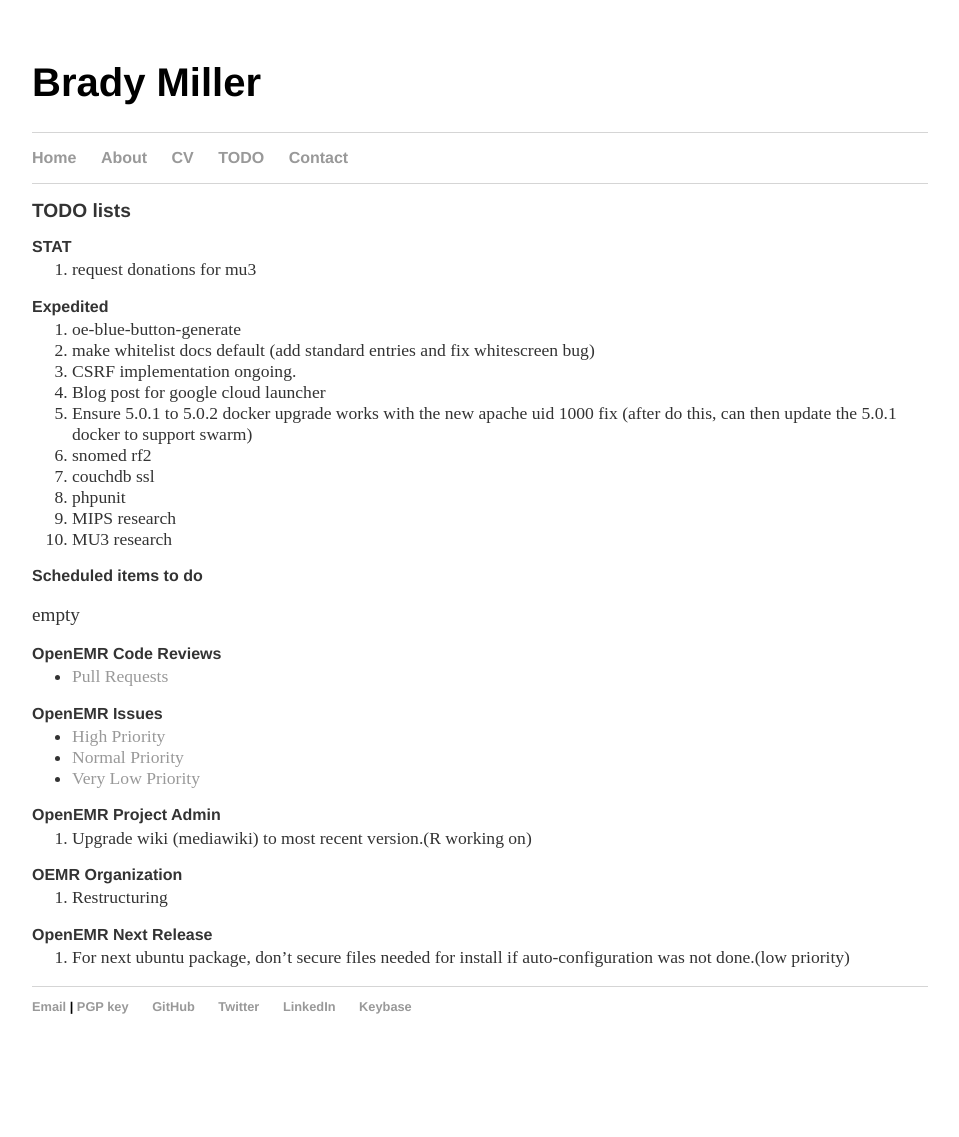
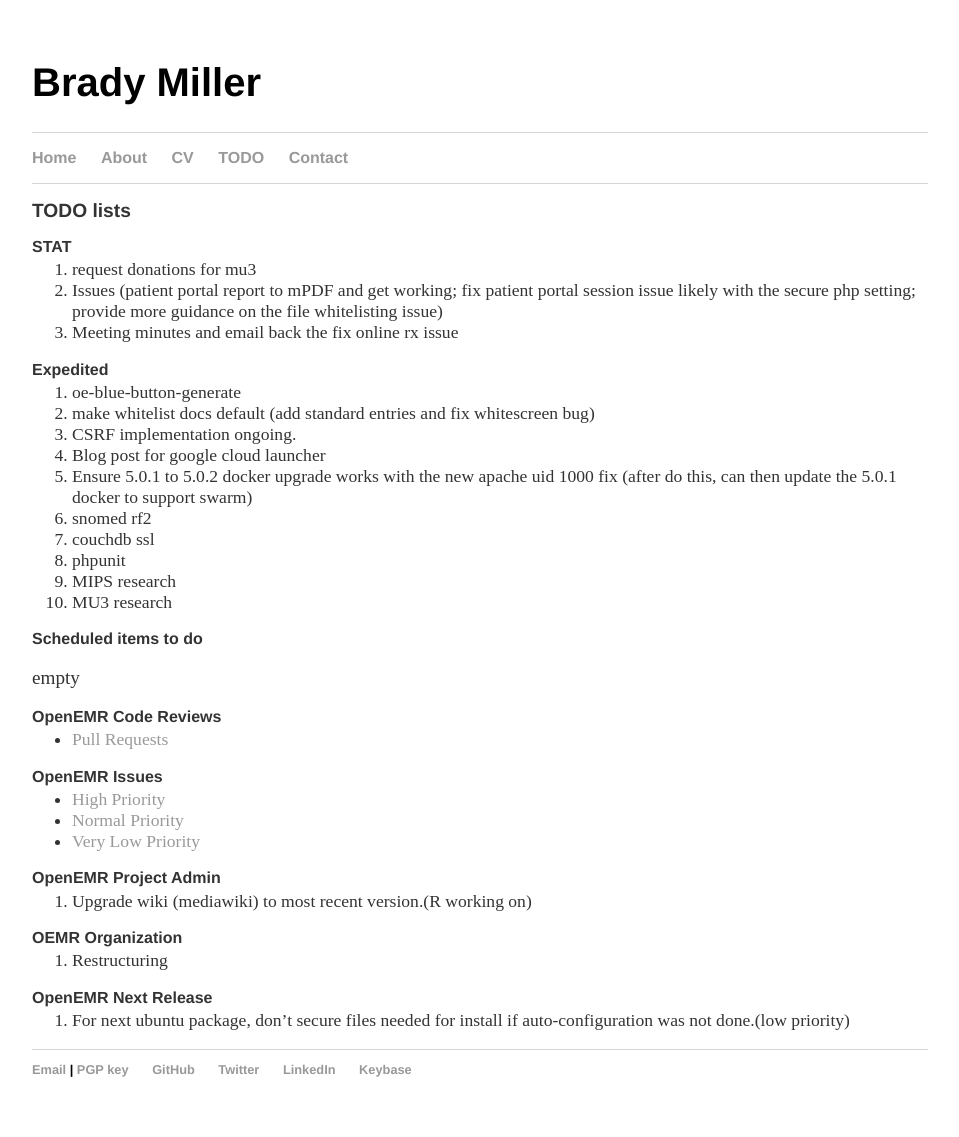
Before and after one commit to bradymiller/bradymiller.github.io, a Jekyll site: the page built from todo/index.md, in a window 1280 px wide. Shown: the whole page, without its empty margins (160-1119 px from the left). Built offline with Jekyll 4.4.1, drawn with Linux system fonts in a browser that asks for light colours; our own code applies the rules of GitHub Pages for plain Markdown files; before the commit the page ends 1074 px from its top, so only the background shows below that.

Commit message:
Update index.md

```diff
--- a/todo/index.md
+++ b/todo/index.md
@@ -5,6 +5,8 @@
 
 ### STAT
 1. request donations for mu3
+2. Issues (patient portal report to mPDF and get working; fix patient portal session issue likely with the secure php setting; provide more guidance on the file whitelisting issue)
+3. Meeting minutes and email back the fix online rx issue
 
 ### Expedited
 1. oe-blue-button-generate
```
